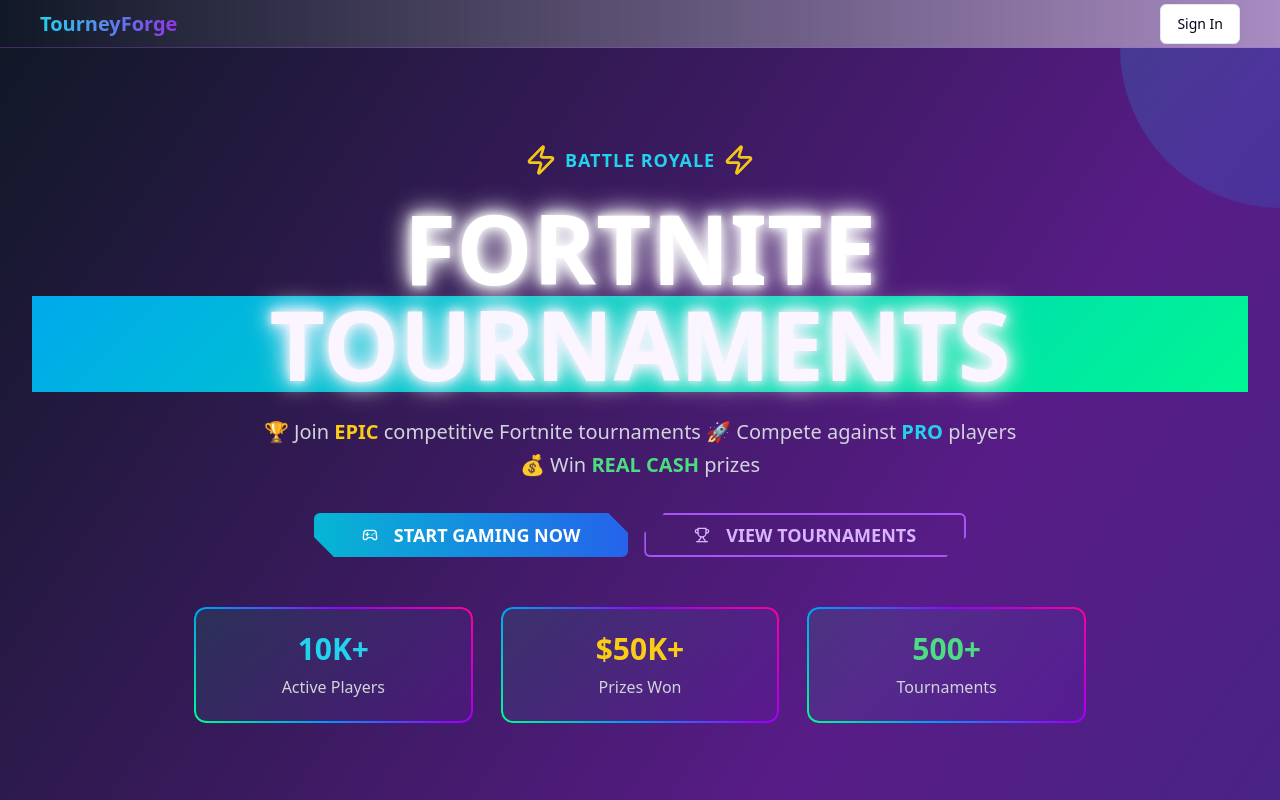
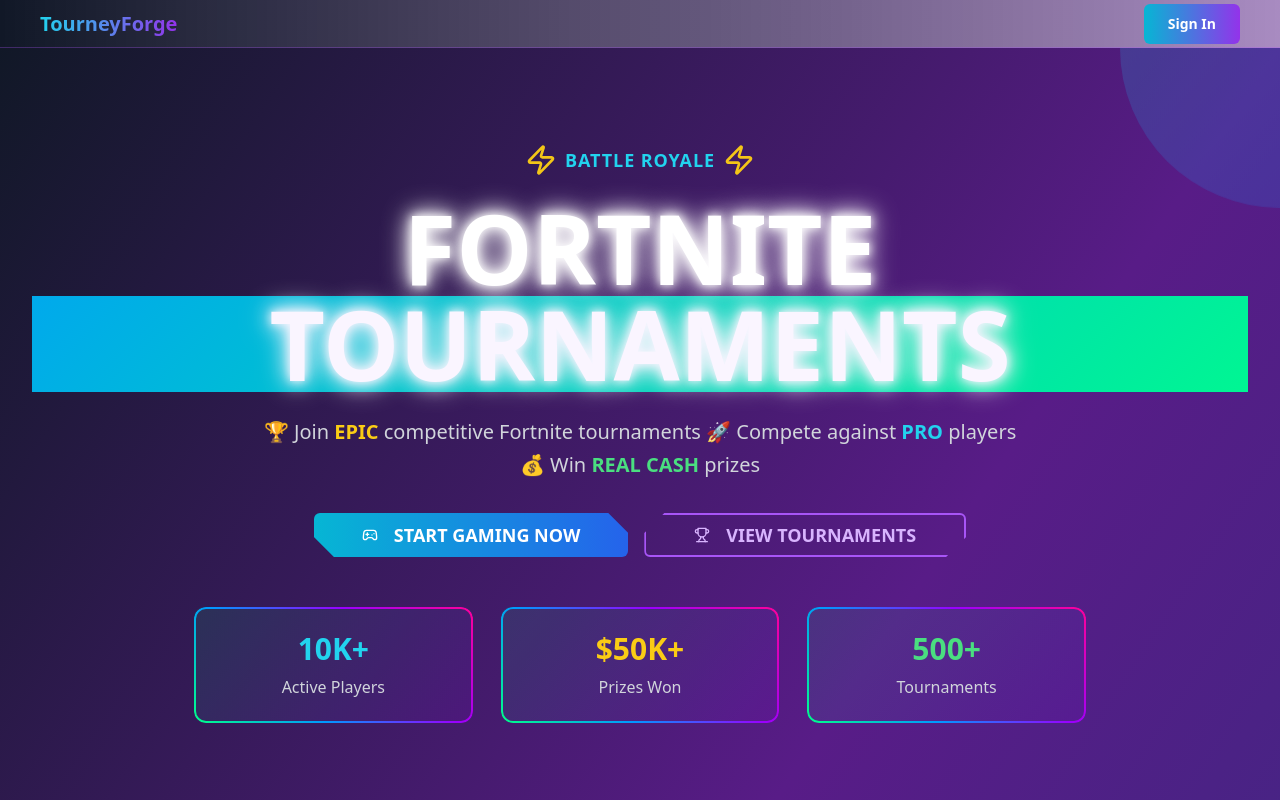
Before and after one commit to sakshamaitools/clash-point-forge, a React (Vite) app: page / in a window 1280 px wide. Shown: the top 800 px of the page. Built offline with nearby package versions, Linux system fonts and the light colour scheme.

Commit message:
Fix: Restore sign-in button design
Restored the original design of the sign-in button in the Navbar, aligning it with the theme.

```diff
--- a/src/components/Navbar.tsx
+++ b/src/components/Navbar.tsx
@@ -58,7 +58,10 @@ const Navbar = () => {
             </DropdownMenuContent>
           </DropdownMenu>
         ) : (
-          <Button asChild variant="outline">
+          <Button
+            asChild
+            className="bg-gradient-to-r from-cyan-500 to-purple-600 hover:from-cyan-600 hover:to-purple-700 text-white border-0 px-6 py-2 font-semibold hover-glow transition-all duration-300"
+          >
             <Link to="/auth">Sign In</Link>
           </Button>
         )}
```
